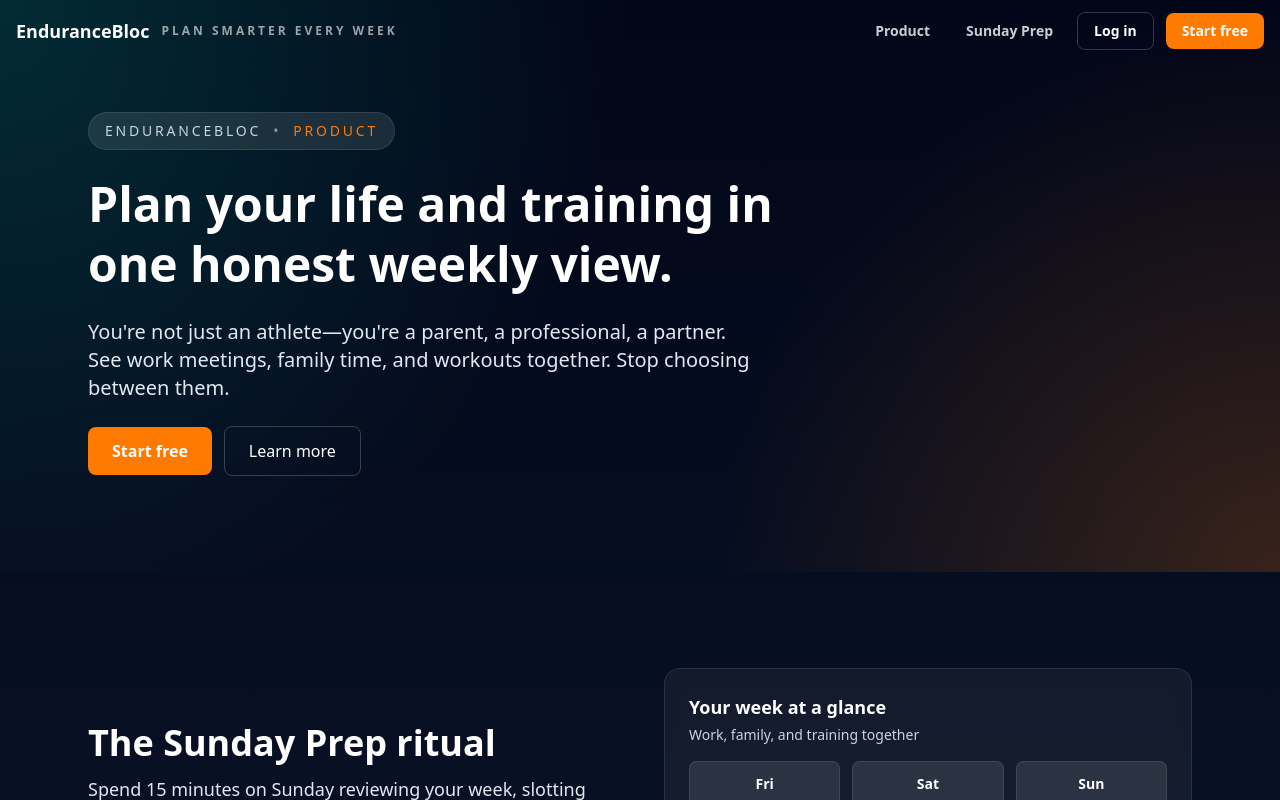
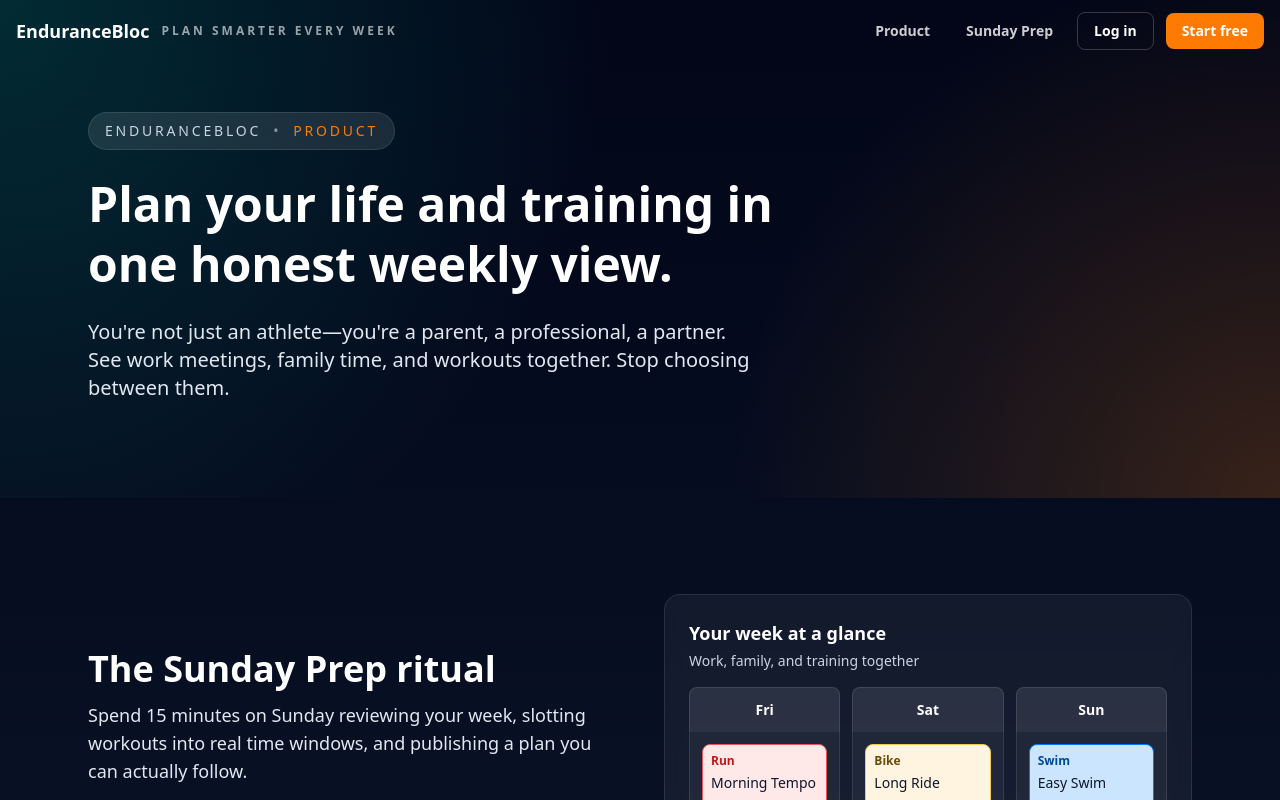
Before and after one commit to martinjamesf/EnduranceBloc, a Next.js app: page /product in a window 1280 px wide. Shown: the top 800 px of the page. Built offline with nearby package versions, Linux system fonts and the light colour scheme; no server answers.

Commit message:
fix(product): remove unnecessary links from product section

```diff
--- a/src/app/product/page.tsx
+++ b/src/app/product/page.tsx
@@ -22,14 +22,6 @@
             <p className="text-lg md:text-xl text-slate-200 max-w-2xl">
               You're not just an athlete—you're a parent, a professional, a partner. See work meetings, family time, and workouts together. Stop choosing between them.
             </p>
-            <div className="flex flex-wrap items-center gap-3">
-              <Link href="/signup" className="px-6 py-3 rounded-lg bg-[#FF7A00] text-white font-semibold hover:opacity-90 transition">
-                Start free
-              </Link>
-              <Link href="/" className="px-6 py-3 rounded-lg border border-white/20 text-white hover:bg-white/10 transition">
-                Learn more
-              </Link>
-            </div>
           </div>
         </div>
       </section>
```
